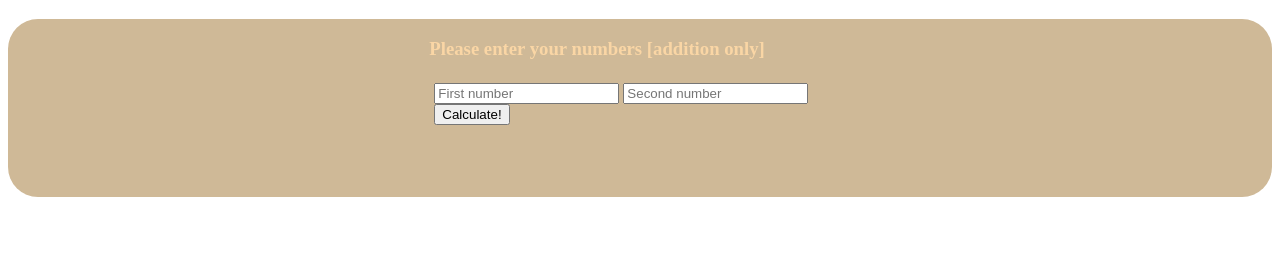
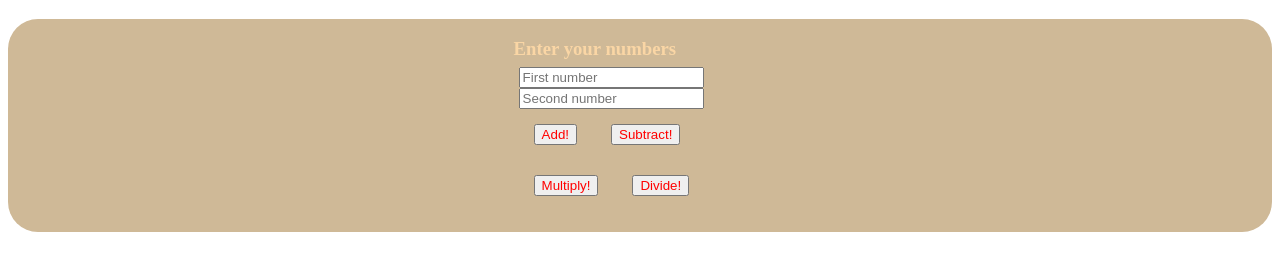
Before and after one commit to hannahnobeebux/express-calculator, a website: page public/index.html in a window 1280 px wide. Shown: the part 61-332 px from the top of the page. Drawn offline with Linux system fonts and the light colour scheme.

Commit message:
adding buttons for adding/subtracting/multiplying/dividing

```diff
--- a/public/index.html
+++ b/public/index.html
@@ -11,14 +11,27 @@
     <h1>Calculator!</h1>
 
     <div id="calculator-form">
-        <h3>Please enter your numbers [addition only]</h3>
-        <form id="form" action = "/" method="post">
+        <h3>Enter your numbers</h3>
+        <form action = "/" method="post">
             <!-- keeping the action as index.html (data is sent back here) and the post method (create) -->
             <!-- afterwards: changing action to home route -->
             <input type="text" name="num1" placeholder="First number">
             <input type="text" name="num2" placeholder="Second number">
-            <button type="submit" name="submit">Calculate!</button>
+
+            <!-- <button type="submit" name="submit" action = "/" method="post" >Calculate!</button> -->
+
+            <button id="add" type="submit" name="submit" formaction="/adding">Add!</button>
+            <button id="subtract" type="submit" name="submit" formaction="/subtracting">Subtract!</button>
+            <button id="multiply" type="submit" name="submit" formaction="/multiplying">Multiply!</button>
+            <button id="divide" type="submit" name="submit" formaction="/dividing">Divide!</button>
+
         </form>
+
+        <!-- <form id="form2" action="/adding" method="post">
+            <button id="add" type="submit" name="submit">Add!</button>
+        </form> -->
+
+
     </div>
 
 
--- a/public/style.css
+++ b/public/style.css
@@ -1,8 +1,12 @@
 #calculator-form {
     background-color: #CFB997;
     display:grid;
-    grid-template-columns: 1fr 1fr 1fr;
-    grid-template-rows: 1fr 1fr 1fr;
+    /* grid-template-columns: 1fr 1fr 1fr 1fr 1fr;
+    grid-template-rows: 1fr 1fr 1fr 1fr 1fr 1fr; */
+
+    grid-template-columns: repeat(5, 20%);
+    grid-template-rows: repeat(5, 20%);
+
     border-radius: 30px;
 }
 
@@ -18,12 +22,57 @@ h1 {
 #calculator-form h3 {
     color: #FAD6A5;
     grid-row: 1;
-    grid-column: 2;
+    grid-column: 3;
 
 }
 
 #calculator-form form{
-    grid-column: 2;
+    grid-column: 3;
     grid-row: 2;
     margin: 5px;
 }
+
+#calculator-form button {
+    margin:15px;
+}
+
+#calculator-form #add {
+    grid-row: 5;
+    grid-column: 5;
+    color:red;
+}
+
+#subtract{
+    grid-row: 5;
+    grid-column: 5;
+    color:red;
+}
+
+#multiply{
+    color:red;
+}
+
+#divide{
+    color:red;
+}
+
+
+.display{
+    background-color:#222;
+    width:220px;
+    position:relative;
+    left:15px;
+    top:20px;
+    height:40px;
+    }
+
+.display input  {
+    position:relative;
+    left:2px;
+    top:2px;
+    height:35px;
+    color:black;
+    background-color:#bccd95;
+    font-size:21px;
+    text-align:right;
+}
```
Also changed, not shown: server.js (+17 -1 lines).
